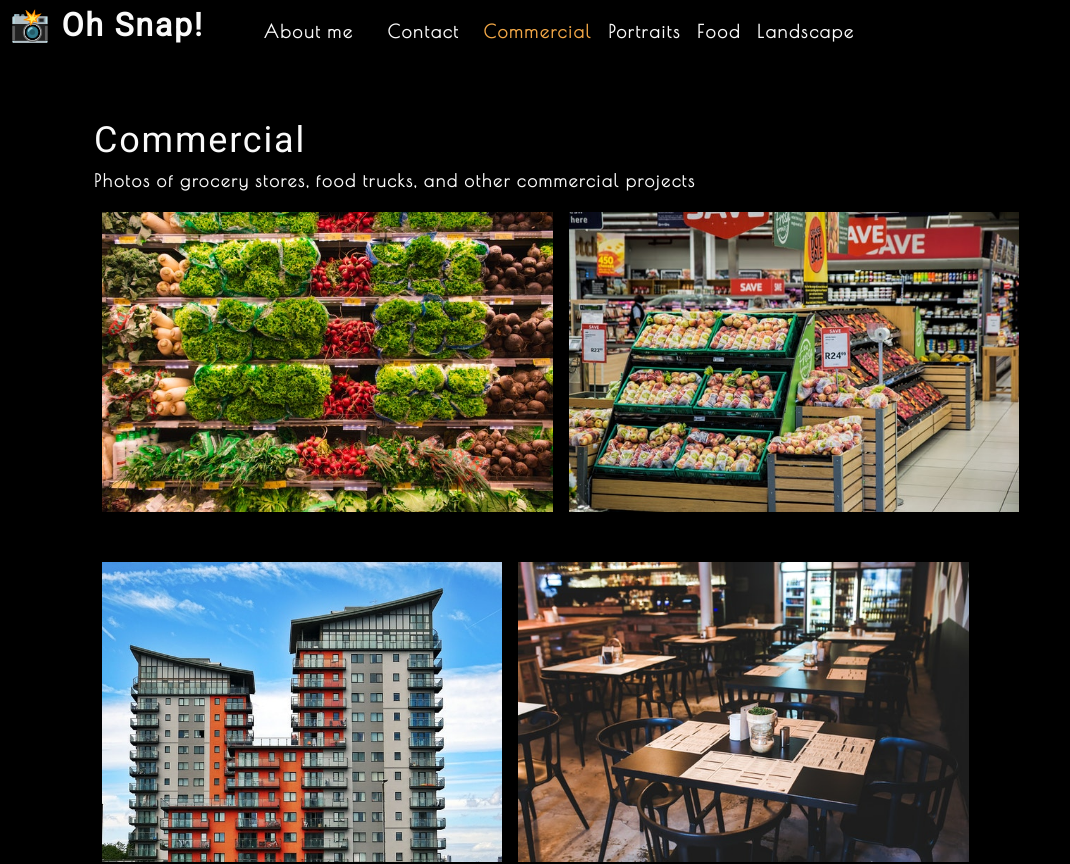
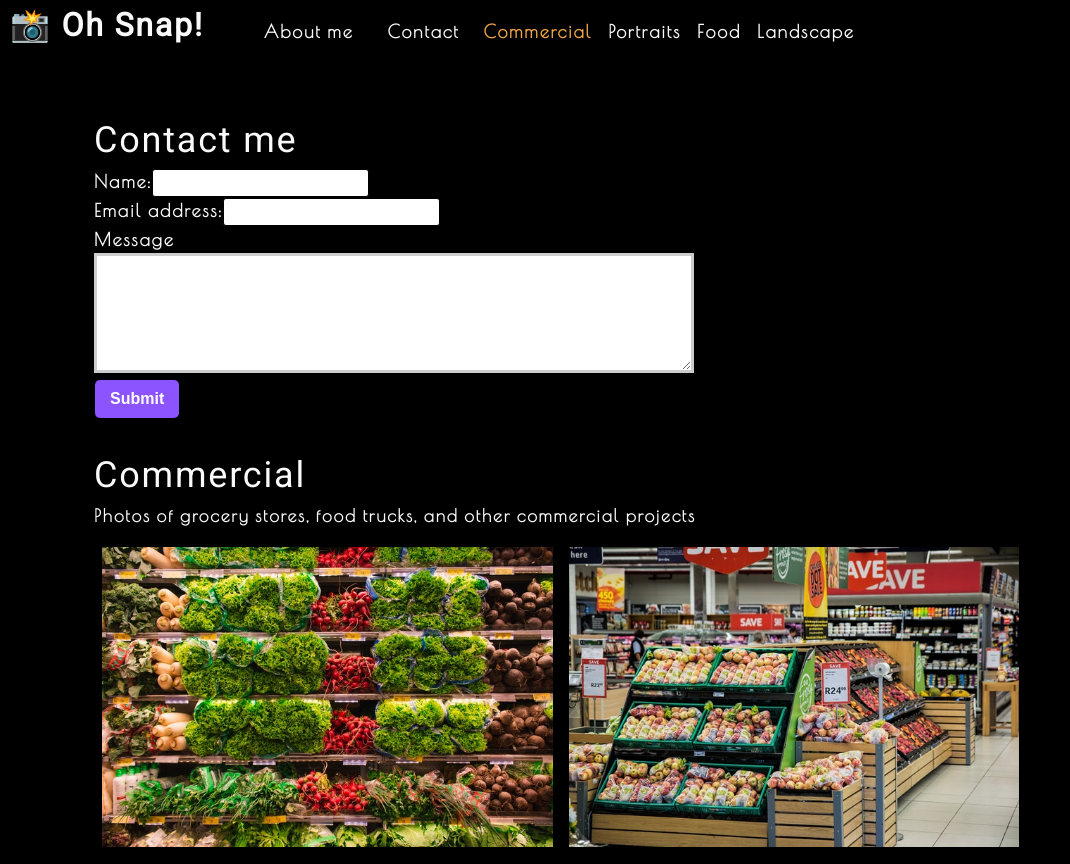
Before and after one commit to JaviD17/photo-port, a React (Create React App) app: page / in a window 1280 px wide. Shown: the top 864 px of the page, without its empty margins (0-1070 px from the left). Built offline with nearby package versions, Linux system fonts and the light colour scheme.

Commit message:
added handleChange and handleSubmit functions in Contact component, they both use useState

```diff
--- a/src/App.js
+++ b/src/App.js
@@ -2,6 +2,7 @@
 import Nav from "./components/Nav";
 import About from "./components/About";
 import Gallery from "./components/Gallery";
+import ContactForm from "./components/Contact";
 
 function App() {
   const [categories] = useState([
@@ -28,9 +29,8 @@
         currentCategory={currentCategory}
       />
       <main>
-        <Gallery
-          currentCategory={currentCategory}
-        />
+        <ContactForm />
+        <Gallery currentCategory={currentCategory} />
         <About />
       </main>
     </div>
--- a/src/components/Contact/index.js
+++ b/src/components/Contact/index.js
@@ -1,21 +1,50 @@
-import React from "react";
+import React, { useState } from "react";
 
 function ContactForm() {
+  const [formState, setFormState] = useState({
+    name: "",
+    email: "",
+    message: "",
+  });
+
+  const { name, email, message } = formState;
+
+  function handleChange(e) {
+    setFormState({ ...formState, [e.target.name]: e.target.value });
+  }
+
+  // console.log(formState);
+
+  function handleSubmit(e) {
+    e.preventDefault();
+    console.log(formState);
+  }
+
   return (
     <section>
       <h1>Contact me</h1>
-      <form id="contact-form">
+      <form id="contact-form" onSubmit={handleSubmit}>
         <div>
           <label htmlFor="name">Name:</label>
-          <input type="text" name="name" />
+          <input
+            type="text"
+            defaultValue={name}
+            onChange={handleChange}
+            name="name"
+          />
         </div>
         <div>
           <label htmlFor="email">Email address:</label>
-          <input type="email" name="email" />
+          <input
+            type="email"
+            defaultValue={email}
+            onChange={handleChange}
+            name="email"
+          />
         </div>
         <div>
           <label htmlFor="message">Message</label>
-          <textarea name="message" rows="5" />
+          <textarea name="message" defaultValue={message} onChange={handleChange} rows="5" />
         </div>
         <button type="submit">Submit</button>
       </form>
```
